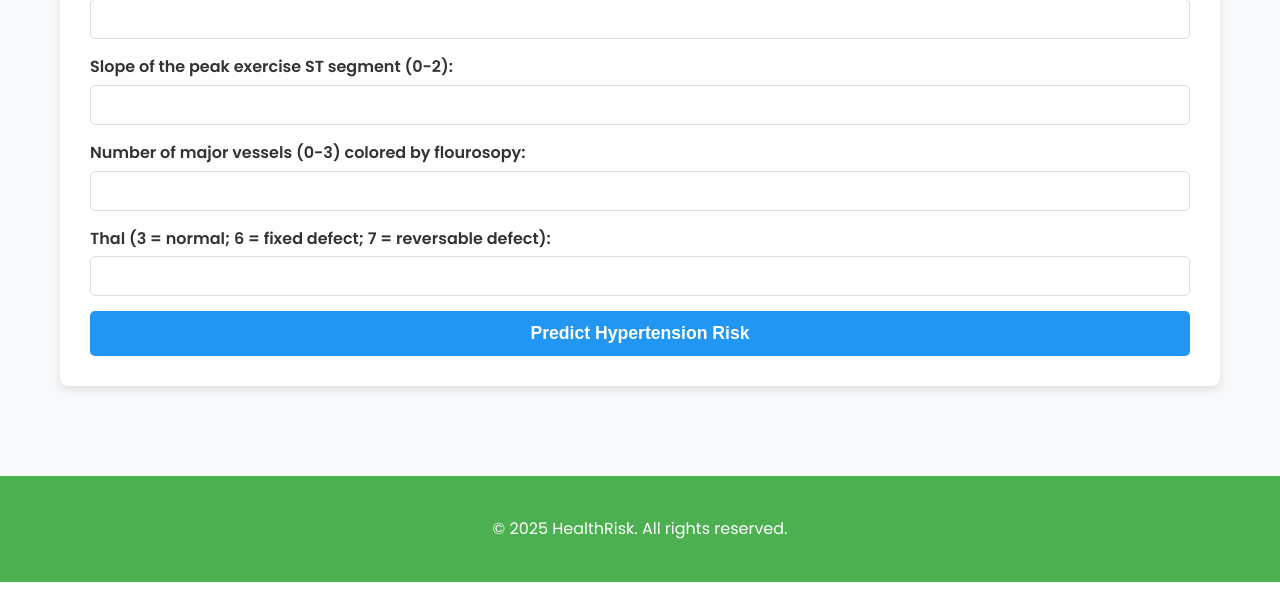
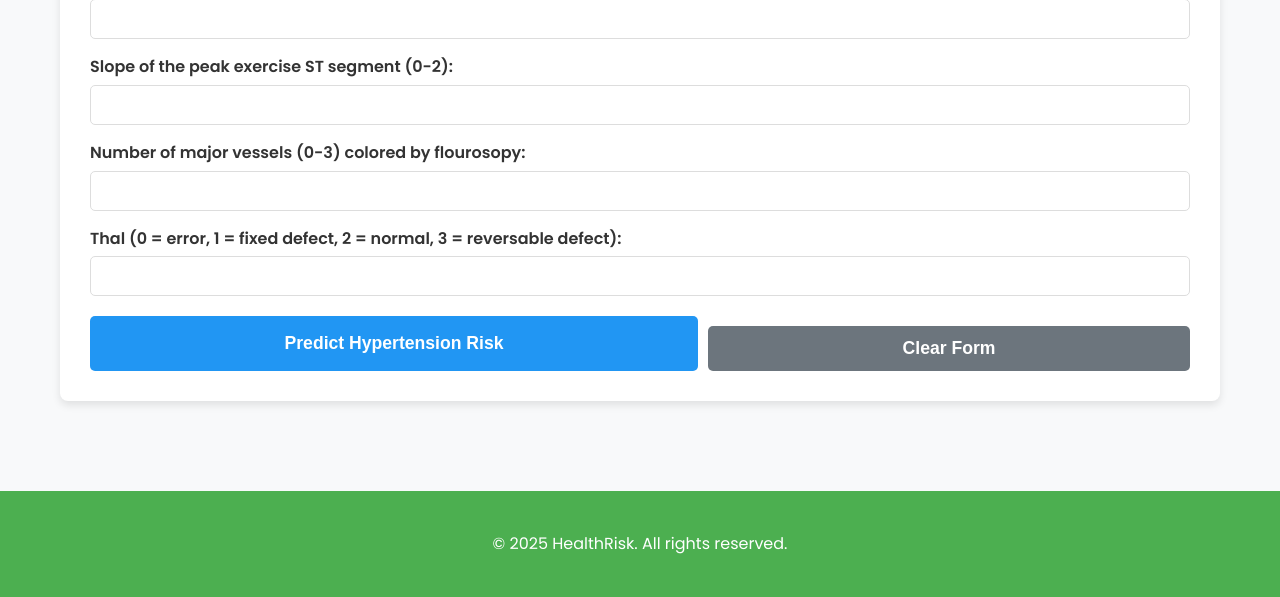
Before and after one commit to nand999/HealthRisk, a Flask app: page /predict_hypertension in a window 1280 px wide. Shown: the part 1069-1666 px from the top of the page. Run offline with Flask 3, Linux system fonts and the light colour scheme.

Commit message:
tambahan dokumentasi

```diff
--- /dev/null
+++ b/requirements.txt
@@ -0,0 +1,6 @@
+Flask==3.1.1
+joblib==1.4.2
+numpy==2.3.0
+pandas==2.3.0
+tensorflow==2.15.1
+tensorflow_intel==2.15.1
--- a/static/css/style.css
+++ b/static/css/style.css
@@ -127,6 +127,26 @@ main {
     width: 100%;
 }
 
+.prediction-form button[type="button"] {
+    background-color: #6c757d; /* A different color for clear button */
+    margin-top: 10px; /* Add some space if buttons stack */
+}
+
+.prediction-form button[type="button"]:hover {
+    background-color: #5a6268;
+}
+
+.form-buttons {
+    display: flex;
+    gap: 10px; /* Space between buttons */
+    margin-top: 20px;
+}
+
+.prediction-form .form-buttons button {
+    width: auto; /* Allow buttons to size based on content */
+    flex-grow: 1; /* Make buttons share space if needed */
+}
+
 .prediction-form button:hover {
     background-color: #1976D2; /* Darker blue */
 }
--- a/static/js/script.js
+++ b/static/js/script.js
@@ -1,7 +1,10 @@
 document.addEventListener('DOMContentLoaded', () => {
     // Function to handle form submission for all prediction pages
-    const handlePredictionForm = (formId, resultId, endpoint) => {
+    const handlePredictionForm = (formId, resultId, endpoint, loadingSpinnerId, clearButtonId) => {
         const form = document.getElementById(formId);
+        const loadingSpinner = document.getElementById(loadingSpinnerId);
+        const clearButton = document.getElementById(clearButtonId);
+
         if (form) {
             form.addEventListener('submit', async (event) => {
                 event.preventDefault(); // Prevent default form submission
@@ -10,9 +13,11 @@ document.addEventListener('DOMContentLoaded', () => {
                 const data = Object.fromEntries(formData.entries());
 
                 const resultDiv = document.getElementById(resultId);
-                resultDiv.innerHTML = 'Predicting...';
-                resultDiv.style.backgroundColor = '#FFFBE6'; // Light yellow for loading
-                resultDiv.style.color = '#B58800'; // Darker yellow for loading
+                if (loadingSpinner) loadingSpinner.style.display = 'block'; // Show spinner
+                resultDiv.innerHTML = ''; // Clear previous results
+                // resultDiv.innerHTML = 'Predicting...'; // Original loading text, replaced by spinner
+                // resultDiv.style.backgroundColor = '#FFFBE6'; // Light yellow for loading
+                // resultDiv.style.color = '#B58800'; // Darker yellow for loading
 
                 try {
                     const response = await fetch(endpoint, {
@@ -40,13 +45,29 @@ document.addEventListener('DOMContentLoaded', () => {
                     resultDiv.innerHTML = `Network Error: Could not connect to the server.`;
                     resultDiv.style.backgroundColor = '#FFCCCC';
                     resultDiv.style.color = '#D32F2F';
+                } finally {
+                    if (loadingSpinner) loadingSpinner.style.display = 'none'; // Hide spinner
                 }
             });
+
+            if (clearButton) {
+                clearButton.addEventListener('click', () => {
+                    form.reset();
+                    const resultDiv = document.getElementById(resultId);
+                    if (resultDiv) {
+                        resultDiv.innerHTML = '';
+                        resultDiv.style.backgroundColor = 'transparent'; // Reset background
+                    }
+                });
+            }
         }
     };
 
     // Apply to each prediction form
-    handlePredictionForm('diabetes-form', 'diabetes-prediction-result', '/predict_diabetes');
-    handlePredictionForm('hypertension-form', 'hypertension-prediction-result', '/predict_hypertension');
-    handlePredictionForm('stroke-form', 'stroke-prediction-result', '/predict_stroke');
+    handlePredictionForm('diabetes-form', 'diabetes-prediction-result', '/predict_diabetes', 'loading-spinner', 'clear-diabetes-form');
+    // Assuming similar IDs for other forms if they exist and need this functionality
+    // handlePredictionForm('hypertension-form', 'hypertension-prediction-result', '/predict_hypertension', 'loading-spinner-hypertension', 'clear-hypertension-form');
+    // handlePredictionForm('stroke-form', 'stroke-prediction-result', '/predict_stroke', 'loading-spinner-stroke', 'clear-stroke-form');
+    handlePredictionForm('hypertension-form', 'hypertension-prediction-result', '/predict_hypertension', 'loading-spinner', 'clear-hypertension-form');
+    handlePredictionForm('stroke-form', 'stroke-prediction-result', '/predict_stroke', 'loading-spinner', 'clear-stroke-form');
 });
--- a/templates/hypertension.html
+++ b/templates/hypertension.html
@@ -27,67 +27,71 @@
                 <form id="hypertension-form" class="prediction-form">
                     <div class="form-group">
                         <label for="age">Age (Years):</label>
-                        <input type="number" id="age" name="age" min="0" max="120" step="1" required>
+                        <input type="number" id="age" name="age" min="0" max="120" step="1" required title="Enter your current age in years.">
                     </div>
                     <div class="form-group">
                         <label for="sex">Sex:</label>
-                        <select id="sex" name="sex" required>
+                        <select id="sex" name="sex" required title="Select your biological sex.">
                             <option value="1">Male</option>
                             <option value="0">Female</option>
                         </select>
                     </div>
                     <div class="form-group">
                         <label for="cp">Chest Pain Type (0-3):</label>
-                        <input type="number" id="cp" name="cp" min="0" max="3" step="1" required>
+                        <input type="number" id="cp" name="cp" min="0" max="3" step="1" required title="Type of chest pain experienced (0: Typical angina, 1: Atypical angina, 2: Non-anginal pain, 3: Asymptomatic).">
                     </div>
                     <div class="form-group">
                         <label for="trestbps">Resting Blood Pressure (mm Hg):</label>
-                        <input type="number" id="trestbps" name="trestbps" min="80" max="200" step="1" required>
+                        <input type="number" id="trestbps" name="trestbps" min="80" max="200" step="1" required title="Your resting blood pressure in mm Hg upon admission to the hospital.">
                     </div>
                     <div class="form-group">
                         <label for="chol">Serum Cholestoral (mg/dl):</label>
-                        <input type="number" id="chol" name="chol" min="100" max="600" step="1" required>
+                        <input type="number" id="chol" name="chol" min="100" max="600" step="1" required title="Your serum cholesterol level in mg/dl.">
                     </div>
                     <div class="form-group">
                         <label for="fbs">Fasting Blood Sugar > 120 mg/dl:</label>
-                        <select id="fbs" name="fbs" required>
+                        <select id="fbs" name="fbs" required title="Is your fasting blood sugar greater than 120 mg/dl?">
                             <option value="1">Yes</option>
                             <option value="0">No</option>
                         </select>
                     </div>
                     <div class="form-group">
                         <label for="restecg">Resting Electrocardiographic Results (0-2):</label>
-                        <input type="number" id="restecg" name="restecg" min="0" max="2" step="1" required>
+                        <input type="number" id="restecg" name="restecg" min="0" max="2" step="1" required title="Resting electrocardiographic results (0: Normal, 1: Having ST-T wave abnormality, 2: Showing probable or definite left ventricular hypertrophy by Estes' criteria).">
                     </div>
                     <div class="form-group">
                         <label for="thalach">Maximum Heart Rate Achieved:</label>
-                        <input type="number" id="thalach" name="thalach" min="60" max="220" step="1" required>
+                        <input type="number" id="thalach" name="thalach" min="60" max="220" step="1" required title="The maximum heart rate you achieved during a stress test.">
                     </div>
                     <div class="form-group">
                         <label for="exang">Exercise Induced Angina:</label>
-                        <select id="exang" name="exang" required>
+                        <select id="exang" name="exang" required title="Did you experience angina (chest pain) induced by exercise?">
                             <option value="1">Yes</option>
                             <option value="0">No</option>
                         </select>
                     </div>
                     <div class="form-group">
                         <label for="oldpeak">ST depression induced by exercise relative to rest:</label>
-                        <input type="number" id="oldpeak" name="oldpeak" min="0" max="6" step="0.1" required>
+                        <input type="number" id="oldpeak" name="oldpeak" min="0" max="6" step="0.1" required title="ST depression induced by exercise relative to rest (e.g., 1.0 means a 1.0 mm depression).">
                     </div>
                     <div class="form-group">
                         <label for="slope">Slope of the peak exercise ST segment (0-2):</label>
-                        <input type="number" id="slope" name="slope" min="0" max="2" step="1" required>
+                        <input type="number" id="slope" name="slope" min="0" max="2" step="1" required title="The slope of the peak exercise ST segment (0: Upsloping, 1: Flat, 2: Downsloping).">
                     </div>
                     <div class="form-group">
                         <label for="ca">Number of major vessels (0-3) colored by flourosopy:</label>
-                        <input type="number" id="ca" name="ca" min="0" max="3" step="1" required>
+                        <input type="number" id="ca" name="ca" min="0" max="3" step="1" required title="Number of major vessels (0-3) colored by fluoroscopy.">
                     </div>
                     <div class="form-group">
-                        <label for="thal">Thal (3 = normal; 6 = fixed defect; 7 = reversable defect):</label>
-                        <input type="number" id="thal" name="thal" min="0" max="3" step="1" required>
+                        <label for="thal">Thal (0 = error, 1 = fixed defect, 2 = normal, 3 = reversable defect):</label>
+                        <input type="number" id="thal" name="thal" min="0" max="3" step="1" required title="Thallium stress test result (0=error/not specified, 1=fixed defect, 2=normal flow, 3=reversible defect). Note: Original dataset might use 3,6,7. This model expects 0,1,2,3.">
                     </div>
-                    <button type="submit">Predict Hypertension Risk</button>
+                    <div class="form-buttons">
+                        <button type="submit">Predict Hypertension Risk</button>
+                        <button type="button" id="clear-hypertension-form">Clear Form</button>
+                    </div>
                 </form>
+                <div id="loading-spinner" style="display: none;"><div class="spinner"></div></div>
                 <div id="hypertension-prediction-result"></div>
             </section>
         </div>
```
Also changed, not shown: other parts of static/css/style.css (+39 -0 lines), templates/diabetes.html (+22 -18 lines), templates/stroke.html (+15 -11 lines), README.md (added).
